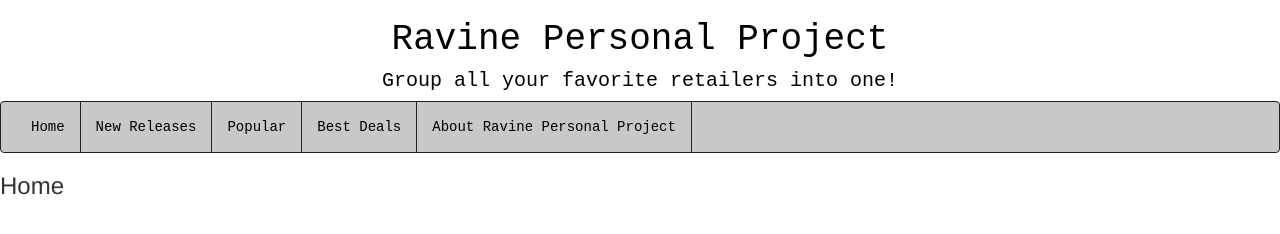
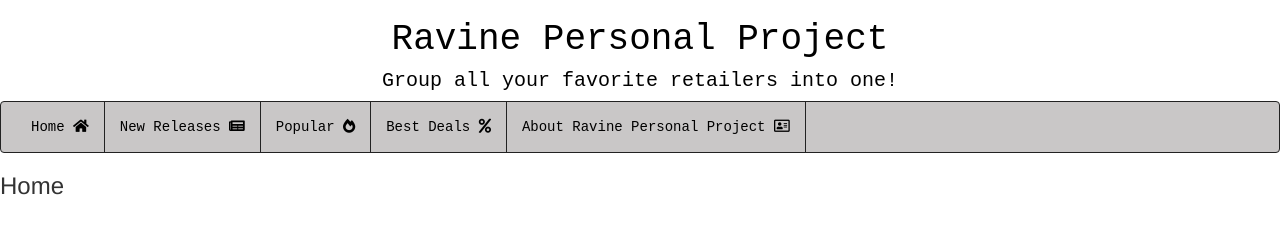
Before and after one commit to sufyansuliman/RavinePersonalProject, a plain HTML site: page docs/index.html in a window 1280 px wide. Drawn offline with nearby package versions, Linux system fonts and the light colour scheme.

Commit message:
adding new line feature on VS

```diff
--- a/docs/index.html
+++ b/docs/index.html
@@ -17,13 +17,12 @@
 
 <nav class="navbar" style="margin-top: 20px; border: solid 1px rgb(34, 34, 34); background-color: rgb(201, 199, 199);">
     <div class="container-fluid">
-
         <ul class="nav navbar-nav">
-            <li class="navbar-headers"><a href="index.html" style="color: black">Home</a></li>
-            <li class="navbar-headers"><a href="newreleases.html" style="color: black;">New Releases</a></li>
-            <li class="navbar-headers"><a href="popular.html" style="color: black">Popular</a></li>
-            <li class="navbar-headers"><a href="bestdeals.html" style="color: black">Best Deals</a></li>
-            <li class="navbar-headers"><a href="description.html" style="color: black">About Ravine Personal Project</a></li>
+            <li class="navbar-headers"><a href="index.html" style="color: black">Home <i class="fas fa-home"></i></a></li>
+            <li class="navbar-headers"><a href="newreleases.html" style="color: black;">New Releases <i class="fas fa-newspaper"></i></a></li>
+            <li class="navbar-headers"><a href="popular.html" style="color: black">Popular <i class="fas fa-fire-alt"></i></a></li>
+            <li class="navbar-headers"><a href="bestdeals.html" style="color: black">Best Deals <i class="fas fa-percent"></i></a></li>
+            <li class="navbar-headers"><a href="description.html" style="color: black">About Ravine Personal Project <i class="far fa-address-card"></i></a></li>
         </ul>
     </div>
 </nav>
```
